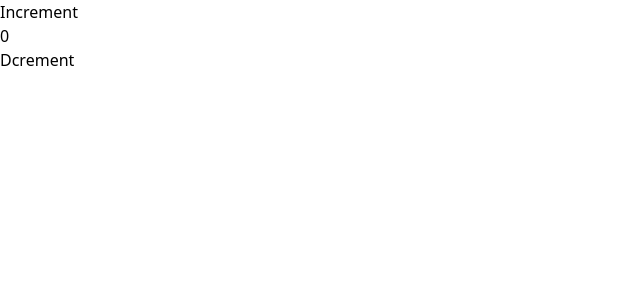
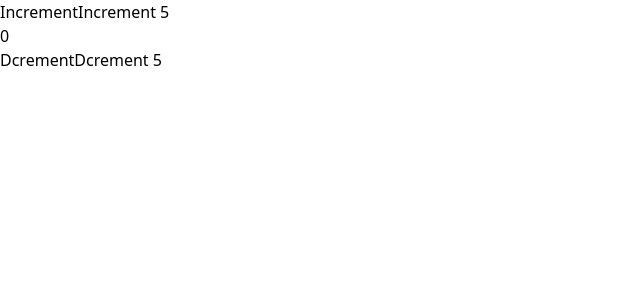
Before and after one commit to Kamrulthedev/react-with-redux, a React (Vite) app: page / in a window 1280 px wide. Shown: the top 300 px of the page, without its empty margins (0-640 px from the left). Built offline with nearby package versions, Linux system fonts and the light colour scheme.

Commit message:
update-sotre-commit

```diff
--- a/src/App.tsx
+++ b/src/App.tsx
@@ -1,4 +1,4 @@
-import { decrement, increment } from "./redux/fratures/counterSlice";
+import { decrement, decrement5, increment, increment5 } from "./redux/fratures/counterSlice";
 import { useAppDispatch, useAppSelector } from "./redux/hook";
 
 function App() {
@@ -15,12 +15,26 @@ function App() {
           >
             Increment
           </button>
+
+          <button
+            onClick={() => dispatch(increment5(5))}
+            className="px-3 py-2 bg-green-500 text-xl font-semibold text-white rounded-md"
+          >
+            Increment 5
+          </button>
+
           <h1 className="text-3xl mx-`19">{count}</h1>
           <button
             onClick={() => dispatch(decrement())}
             className="px-3 py-2 bg-red-500 rounded-md text-xl font-semibold text-white"
           >
             Dcrement
+          </button>
+          <button
+        onClick={() => dispatch(decrement5(5))}
+            className="px-3 py-2 bg-red-500 rounded-md text-xl font-semibold text-white"
+          >
+            Dcrement 5
           </button>
         </div>
       </div>
--- a/src/redux/fratures/counterSlice.tsx
+++ b/src/redux/fratures/counterSlice.tsx
@@ -1,6 +1,13 @@
 import { createSlice } from "@reduxjs/toolkit";
+import type { PayloadAction } from '@reduxjs/toolkit'
 
-const initialState = { count: 0 };
+
+type CounterType = {
+  count: number
+}
+
+
+const initialState : CounterType = { count: 0 };
 
 const counterSlice = createSlice({
   name: "counter",
@@ -9,11 +16,17 @@ const counterSlice = createSlice({
     increment: (state) => {
       state.count = state.count + 1;
     },
+    increment5: (state, actions : PayloadAction<number>) => {
+      state.count = state.count + actions.payload ;
+    },
     decrement: (state) => {
       state.count = state.count - 1;
+    },
+    decrement5: (state , actions : PayloadAction<number>) => {
+      state.count = state.count - actions.payload;
     },
   },
 });
 
-export const {decrement, increment} = counterSlice.actions;
+export const {decrement, increment, increment5 , decrement5} = counterSlice.actions;
 export default counterSlice.reducer;
--- a/src/redux/store.ts
+++ b/src/redux/store.ts
@@ -5,6 +5,7 @@ export const store = configureStore({
   reducer: {
     counter: counterReducer,
   },
+  // devTools:false
 });
 
 
```
